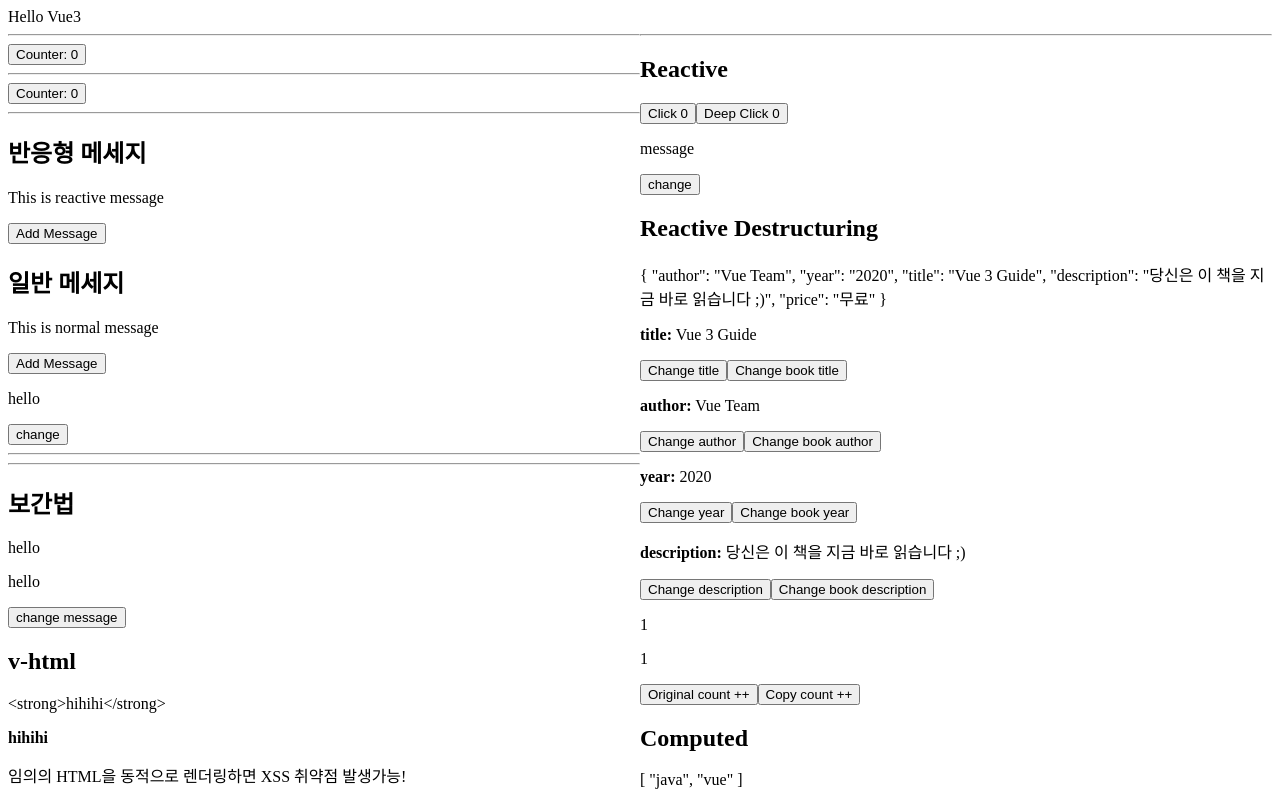
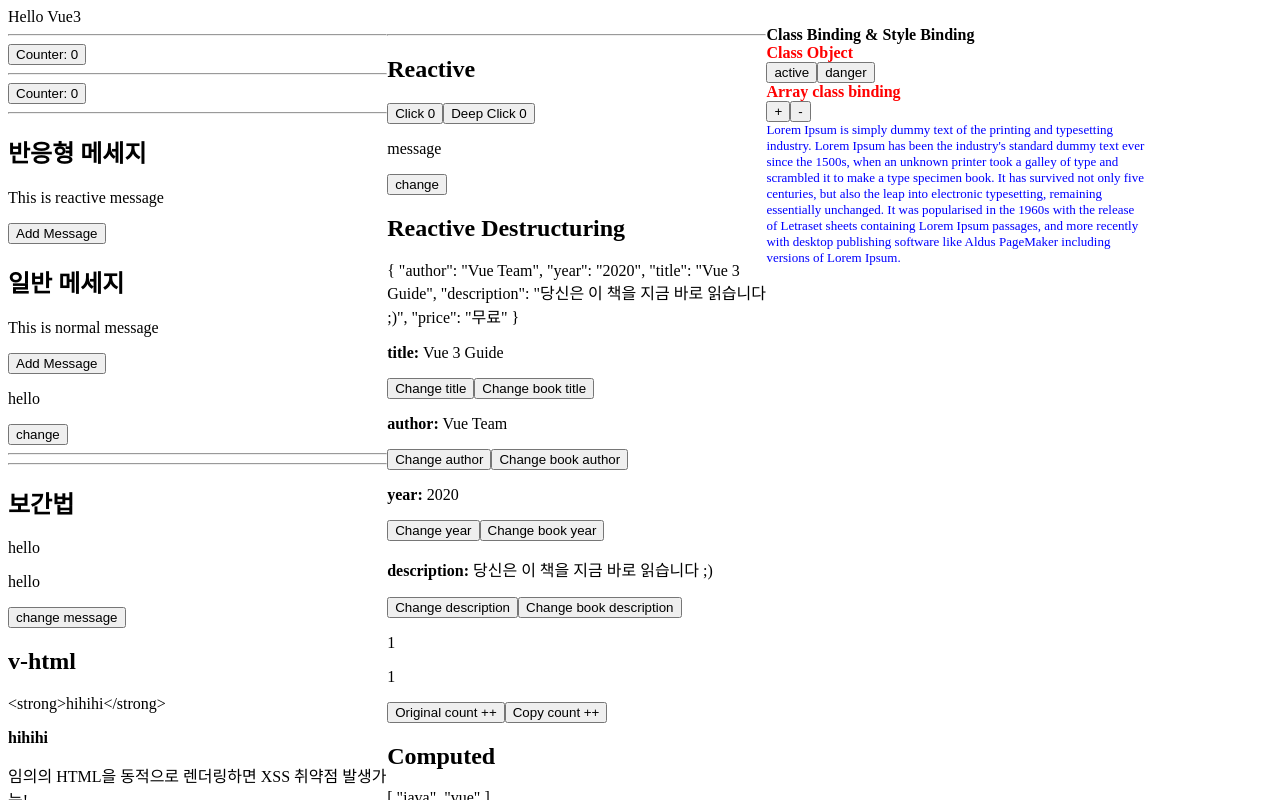
Before and after one commit to zeroest/vuejs, a Vue app in the folder vue-basic/board-sample/: page / in a window 1280 px wide. Shown: the top 800 px of the page. Built offline with nearby package versions, Linux system fonts and the light colour scheme.

Commit message:
class style binding

```diff
--- a/vue-basic/board-sample/public/2column_layout.css
+++ b/vue-basic/board-sample/public/2column_layout.css
@@ -1,6 +1,6 @@
 .column {
     float: left;
-    width: 50%;
+    width: 30%;
 }
 
 /* Clear floats after the columns */
--- a/vue-basic/board-sample/src/App.vue
+++ b/vue-basic/board-sample/src/App.vue
@@ -16,6 +16,7 @@ import ReactiveDestructuring from '@/components/5-reactive/ReactiveDestructuring
 import ReactiveReadonly from '@/components/5-reactive/ReactiveReadonly.vue';
 import Computed from '@/components/6-computed/Computed.vue';
 import WritableComputed from '@/components/6-computed/WritableComputed.vue';
+import ClassStyleBind from '@/components/7-class_style_bind/ClassStyleBind.vue';
 </script>
 
 <template>
@@ -42,6 +43,9 @@ import WritableComputed from '@/components/6-computed/WritableComputed.vue';
 		<Computed></Computed>
 		<WritableComputed></WritableComputed>
 	</div>
+	<div class="column">
+		<ClassStyleBind></ClassStyleBind>
+	</div>
 </template>
 
 <style>
--- /dev/null
+++ b/vue-basic/board-sample/src/components/7-class_style_bind/ClassStyleBind.vue
@@ -0,0 +1,99 @@
+<template>
+	<div>
+		<div
+			class="text"
+			v-bind:class="{ active: isActive, 'text-danger': hasError }"
+		>
+			Class Binding & Style Binding
+		</div>
+		<div :class="classObject">Class Object</div>
+		<button @click="changeActive">active</button>
+		<button @click="changeDanger">danger</button>
+
+		<div
+			:class="[isActive ? activeClass : 'non-active', errorClass, classObject]"
+		>
+			Array class binding
+		</div>
+
+		<button @click="fontSize++">+</button>
+		<button @click="fontSize--">-</button>
+		<div :style="styleObject">
+			Lorem Ipsum is simply dummy text of the printing and typesetting industry.
+			Lorem Ipsum has been the industry's standard dummy text ever since the
+			1500s, when an unknown printer took a galley of type and scrambled it to
+			make a type specimen book. It has survived not only five centuries, but
+			also the leap into electronic typesetting, remaining essentially
+			unchanged. It was popularised in the 1960s with the release of Letraset
+			sheets containing Lorem Ipsum passages, and more recently with desktop
+			publishing software like Aldus PageMaker including versions of Lorem
+			Ipsum.
+		</div>
+	</div>
+</template>
+
+<script>
+import { computed, reactive, ref } from 'vue';
+
+export default {
+	setup() {
+		let isActive = ref(true);
+		let hasError = ref(false);
+
+		const changeActive = () => {
+			isActive.value = !isActive.value;
+		};
+
+		const changeDanger = () => {
+			hasError.value = !hasError.value;
+		};
+
+		// const classObject = reactive({
+		// 	active: isActive,
+		// 	'text-danger': hasError,
+		// });
+		const classObject = computed(() => {
+			return {
+				active: isActive,
+				'text-danger': hasError,
+			};
+		});
+
+		const activeClass = ref('active');
+		const errorClass = ref('text-danger');
+
+		// const styleObject = reactive({
+		// 	color: 'blue',
+		// 	fontSize: '13px',
+		// });
+		const fontSize = ref(13);
+		const styleObject = computed(() => {
+			return {
+				color: 'blue',
+				fontSize: fontSize.value + 'px',
+			};
+		});
+
+		return {
+			isActive,
+			changeActive,
+			hasError,
+			changeDanger,
+			classObject,
+			activeClass,
+			errorClass,
+			styleObject,
+			fontSize,
+		};
+	},
+};
+</script>
+
+<style scoped>
+.active {
+	font-weight: 900;
+}
+.text-danger {
+	color: red;
+}
+</style>
```
